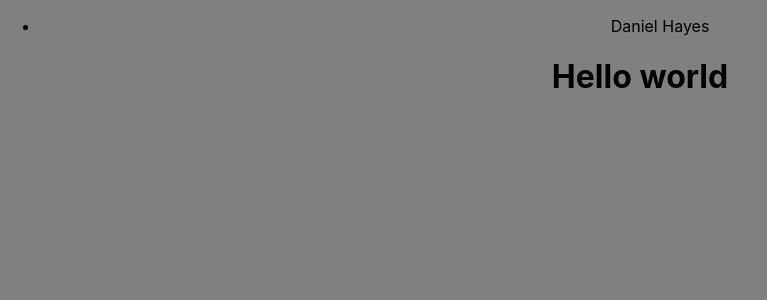
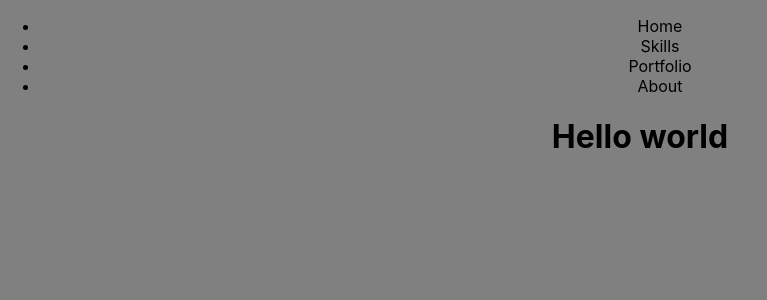
Before and after one commit to Danhayes3008/react-portfolio, a React (Create React App) app: page / in a window 1280 px wide. Shown: the top 300 px of the page, without its empty margins (0-767 px from the left). Built offline with nearby package versions, Linux system fonts and the light colour scheme.

Commit message:
updated the navbar to look cleaner

```diff
--- a/src/components/navbar/Navbar.js
+++ b/src/components/navbar/Navbar.js
@@ -1,17 +1,18 @@
-import React from 'react'
+import React from 'react';
 
 const Navbar = () => {
   return (
     <nav>
       <div>
-                <div id='navbar'>
         <ul>
-                        <li>Daniel Hayes</li>
+          <li>Home</li>
+          <li>Skills</li>
+          <li>Portfolio</li>
+          <li>About</li>
         </ul>
       </div>
-            </div>
     </nav>
-    )
-}
+  );
+};
 
-export default Navbar
+export default Navbar;
```
Lines whose indentation alone changed are shown as unchanged.
